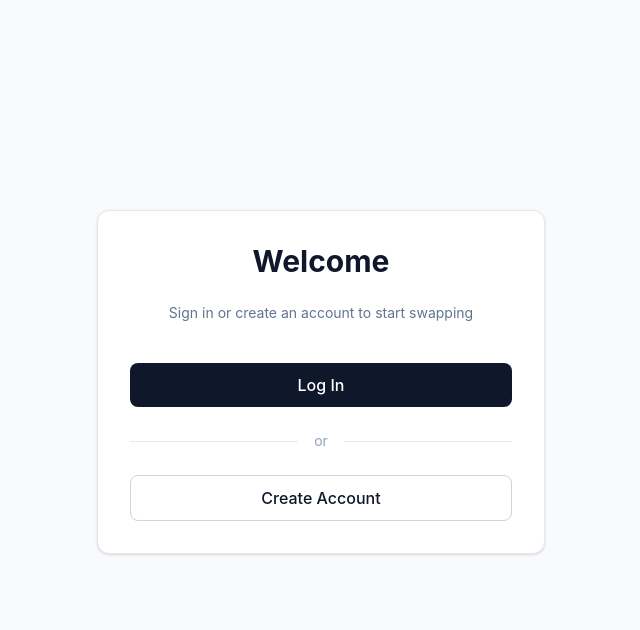
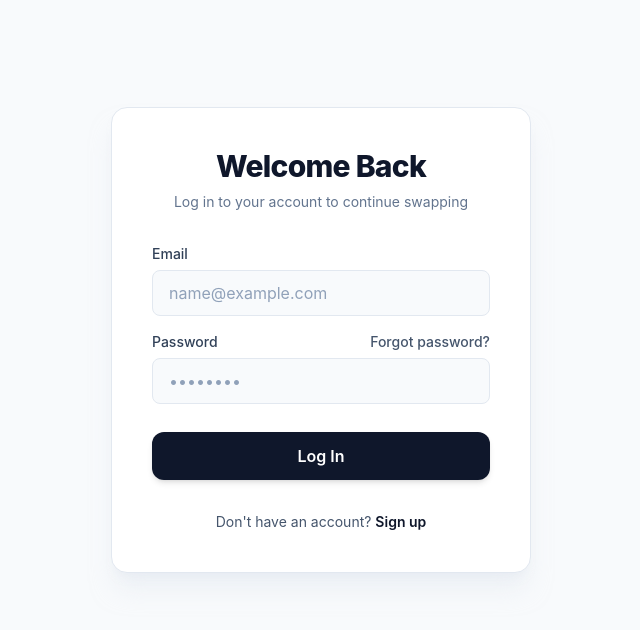
Before and after one commit to ammarmohammed6783-del/Swapify, a React (Vite) app: page /login in a window 1280 px wide. Shown: the top 630 px of the page, without its empty margins (319-959 px from the left). Built offline with nearby package versions, Linux system fonts and the light colour scheme.

Commit message:
modified the sign in page

```diff
--- a/src/pages/LogIn.tsx
+++ b/src/pages/LogIn.tsx
@@ -1,26 +1,51 @@
+import { Link } from "react-router-dom";
 
-function SignIn() {
+function LogIn() {
     return (
         <div>
-            <div className="h-[calc(100vh-3.5rem)] pt-5 flex items-center justify-center">
-                <div className="w-[80%] max-w-md h-auto p-8 m-auto flex flex-col items-center gap-6 border border-slate-200 dark:border-slate-800 bg-white dark:bg-slate-900 shadow-sm rounded-xl transition-colors">
-                    <h1 className="text-3xl font-bold text-slate-900 dark:text-slate-100">Welcome</h1>
-                    <p className="text-slate-500 dark:text-slate-400 text-center text-sm">Sign in or create an account to start swapping</p>
+            <div className="h-[calc(100vh-3.5rem)] py-8 flex items-center justify-center -mt-8">
+                <div className="w-[90%] max-w-[420px] h-auto p-10 m-auto flex flex-col items-center gap-6 border border-slate-200 dark:border-slate-800 bg-white dark:bg-slate-900 shadow-xl shadow-slate-200/50 dark:shadow-slate-900/50 rounded-2xl transition-all">
+                    <div className="text-center space-y-2">
+                        <h1 className="text-3xl font-extrabold text-slate-900 dark:text-slate-100 tracking-tight">Welcome Back</h1>
+                        <p className="text-slate-500 dark:text-slate-400 text-sm">Log in to your account to continue swapping</p>
+                    </div>
 
-                    <div className="w-full flex flex-col gap-4 mt-4">
-                        <button className="w-full py-2.5 px-4 bg-slate-900 hover:bg-slate-800 dark:bg-slate-100 dark:hover:bg-slate-200 text-white dark:text-slate-900 rounded-lg font-medium transition-colors">
+                    <form className="w-full flex flex-col gap-5 mt-2">
+                        <div className="space-y-4">
+                            <div>
+                                <label className="block text-sm font-medium text-slate-700 dark:text-slate-300 mb-1.5" htmlFor="email">Email</label>
+                                <input
+                                    id="email"
+                                    type="email"
+                                    className="w-full px-4 py-2.5 rounded-lg bg-slate-50 dark:bg-slate-950 border border-slate-200 dark:border-slate-800 focus:outline-none focus:ring-2 focus:ring-slate-900 dark:focus:ring-slate-100 transition-all text-slate-900 dark:text-slate-100 placeholder-slate-400 dark:placeholder-slate-500"
+                                    placeholder="name@example.com"
+                                />
+                            </div>
+
+                            <div>
+                                <div className="flex justify-between items-center mb-1.5">
+                                    <label className="block text-sm font-medium text-slate-700 dark:text-slate-300" htmlFor="password">Password</label>
+                                    <a href="#" className="text-sm font-medium text-slate-600 hover:text-slate-900 dark:text-slate-400 dark:hover:text-slate-200 transition-colors">Forgot password?</a>
+                                </div>
+                                <input
+                                    id="password"
+                                    type="password"
+                                    className="w-full px-4 py-2.5 rounded-lg bg-slate-50 dark:bg-slate-950 border border-slate-200 dark:border-slate-800 focus:outline-none focus:ring-2 focus:ring-slate-900 dark:focus:ring-slate-100 transition-all text-slate-900 dark:text-slate-100 placeholder-slate-400 dark:placeholder-slate-500"
+                                    placeholder="••••••••"
+                                />
+                            </div>
+                        </div>
+
+                        <button type="submit" className="w-full mt-2 py-3 px-4 bg-slate-900 hover:bg-slate-800 dark:bg-slate-100 dark:hover:bg-slate-200 text-white dark:text-slate-900 rounded-xl font-semibold shadow-md transition-all active:scale-[0.98]">
                             Log In
                         </button>
+                    </form>
 
-                        <div className="relative flex items-center py-2">
-                            <div className="flex-grow border-t border-slate-200 dark:border-slate-800"></div>
-                            <span className="flex-shrink-0 mx-4 text-slate-400 dark:text-slate-500 text-sm">or</span>
-                            <div className="flex-grow border-t border-slate-200 dark:border-slate-800"></div>
-                        </div>
-
-                        <button className="w-full py-2.5 px-4 bg-white dark:bg-slate-900 border border-slate-300 dark:border-slate-700 hover:bg-slate-50 dark:hover:bg-slate-800 text-slate-900 dark:text-slate-100 rounded-lg font-medium transition-colors">
-                            Create Account
-                        </button>
+                    <div className="w-full mt-2 text-center text-sm text-slate-600 dark:text-slate-400">
+                        Don't have an account?{" "}
+                        <Link to="/signin" className="font-semibold text-slate-900 dark:text-slate-100 hover:underline transition-all">
+                            Sign up
+                        </Link>
                     </div>
                 </div>
             </div>
@@ -28,4 +53,4 @@ function SignIn() {
     )
 }
 
-export default SignIn
+export default LogIn
--- a/src/pages/SignIn.tsx
+++ b/src/pages/SignIn.tsx
@@ -1,26 +1,59 @@
+import { Link } from "react-router-dom";
 
 function SignIn() {
     return (
         <div>
-            <div className="h-[calc(100vh-3.5rem)] pt-5 flex items-center justify-center">
-                <div className="w-[80%] max-w-md h-auto p-8 m-auto flex flex-col items-center gap-6 border border-slate-200 dark:border-slate-800 bg-white dark:bg-slate-900 shadow-sm rounded-xl transition-colors">
-                    <h1 className="text-3xl font-bold text-slate-900 dark:text-slate-100">Welcome</h1>
-                    <p className="text-slate-500 dark:text-slate-400 text-center text-sm">Sign in or create an account to start swapping</p>
+            <div className="h-[calc(100vh-3.5rem)] py-8 flex items-center justify-center -mt-8">
+                <div className="w-[90%] max-w-[420px] h-auto p-10 m-auto flex flex-col items-center gap-6 border border-slate-200 dark:border-slate-800 bg-white dark:bg-slate-900 shadow-xl shadow-slate-200/50 dark:shadow-slate-900/50 rounded-2xl transition-all">
+                    <div className="text-center space-y-2">
+                        <h1 className="text-3xl font-extrabold text-slate-900 dark:text-slate-100 tracking-tight">Create an Account</h1>
+                        <p className="text-slate-500 dark:text-slate-400 text-sm">Join Trade Hub and start swapping today</p>
+                    </div>
 
-                    <div className="w-full flex flex-col gap-4 mt-4">
-                        <button className="w-full py-2.5 px-4 bg-slate-900 hover:bg-slate-800 dark:bg-slate-100 dark:hover:bg-slate-200 text-white dark:text-slate-900 rounded-lg font-medium transition-colors">
-                            Sign In
-                        </button>
+                    <form className="w-full flex flex-col gap-5 mt-2">
+                        <div className="space-y-4">
+                            <div>
+                                <label className="block text-sm font-medium text-slate-700 dark:text-slate-300 mb-1.5" htmlFor="name">Full Name</label>
+                                <input
+                                    id="name"
+                                    type="text"
+                                    className="w-full px-4 py-2.5 rounded-lg bg-slate-50 dark:bg-slate-950 border border-slate-200 dark:border-slate-800 focus:outline-none focus:ring-2 focus:ring-slate-900 dark:focus:ring-slate-100 transition-all text-slate-900 dark:text-slate-100 placeholder-slate-400 dark:placeholder-slate-500"
+                                    placeholder="John Doe"
+                                />
+                            </div>
 
-                        <div className="relative flex items-center py-2">
-                            <div className="flex-grow border-t border-slate-200 dark:border-slate-800"></div>
-                            <span className="flex-shrink-0 mx-4 text-slate-400 dark:text-slate-500 text-sm">or</span>
-                            <div className="flex-grow border-t border-slate-200 dark:border-slate-800"></div>
+                            <div>
+                                <label className="block text-sm font-medium text-slate-700 dark:text-slate-300 mb-1.5" htmlFor="email">Email</label>
+                                <input
+                                    id="email"
+                                    type="email"
+                                    className="w-full px-4 py-2.5 rounded-lg bg-slate-50 dark:bg-slate-950 border border-slate-200 dark:border-slate-800 focus:outline-none focus:ring-2 focus:ring-slate-900 dark:focus:ring-slate-100 transition-all text-slate-900 dark:text-slate-100 placeholder-slate-400 dark:placeholder-slate-500"
+                                    placeholder="name@example.com"
+                                />
+                            </div>
+
+                            <div>
+                                <label className="block text-sm font-medium text-slate-700 dark:text-slate-300 mb-1.5" htmlFor="password">Password</label>
+                                <input
+                                    id="password"
+                                    type="password"
+                                    className="w-full px-4 py-2.5 rounded-lg bg-slate-50 dark:bg-slate-950 border border-slate-200 dark:border-slate-800 focus:outline-none focus:ring-2 focus:ring-slate-900 dark:focus:ring-slate-100 transition-all text-slate-900 dark:text-slate-100 placeholder-slate-400 dark:placeholder-slate-500"
+                                    placeholder="••••••••"
+                                />
+                                <p className="text-xs text-slate-500 mt-2">Must be at least 8 characters long.</p>
+                            </div>
                         </div>
 
-                        <button className="w-full py-2.5 px-4 bg-white dark:bg-slate-900 border border-slate-300 dark:border-slate-700 hover:bg-slate-50 dark:hover:bg-slate-800 text-slate-900 dark:text-slate-100 rounded-lg font-medium transition-colors">
+                        <button type="submit" className="w-full mt-2 py-3 px-4 bg-slate-900 hover:bg-slate-800 dark:bg-slate-100 dark:hover:bg-slate-200 text-white dark:text-slate-900 rounded-xl font-semibold shadow-md transition-all active:scale-[0.98]">
                             Create Account
                         </button>
+                    </form>
+
+                    <div className="w-full mt-2 text-center text-sm text-slate-600 dark:text-slate-400">
+                        Already have an account?{" "}
+                        <Link to="/login" className="font-semibold text-slate-900 dark:text-slate-100 hover:underline transition-all">
+                            Log in
+                        </Link>
                     </div>
                 </div>
             </div>
```
